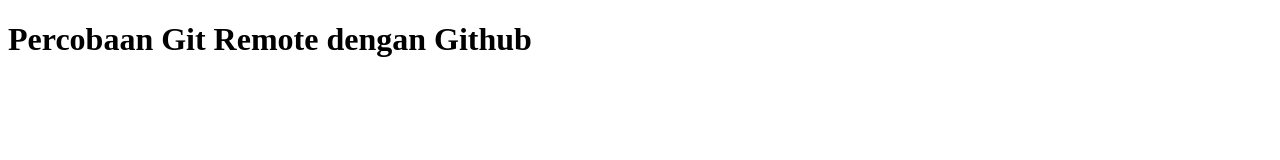
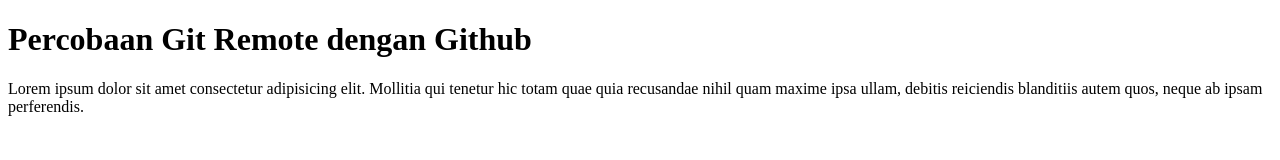
Before and after one commit to joshe82/project-trial, a plain HTML site: page index.html in a window 1280 px wide. Drawn offline with Linux system fonts and the light colour scheme.

Commit message:
Menambahkan Paragraph pada Index

```diff
--- a/index.html
+++ b/index.html
@@ -8,5 +8,7 @@
   </head>
   <body>
     <h1>Percobaan Git Remote dengan Github</h1>
+
+    <p>Lorem ipsum dolor sit amet consectetur adipisicing elit. Mollitia qui tenetur hic totam quae quia recusandae nihil quam maxime ipsa ullam, debitis reiciendis blanditiis autem quos, neque ab ipsam perferendis.</p>
   </body>
 </html>
```
